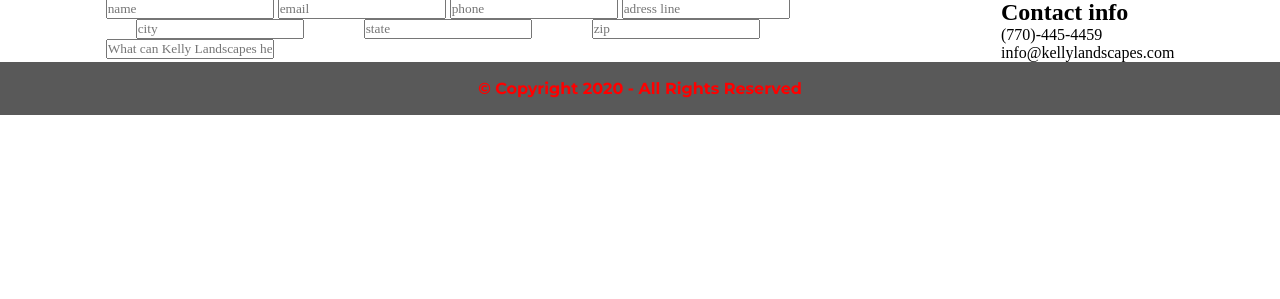
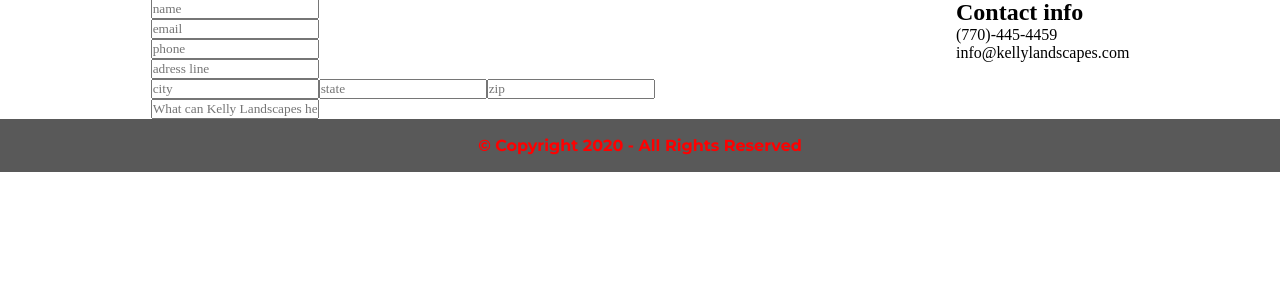
Before and after one commit to aaavramenk0/kelly-landscape-management, a PHP site: page /free-lawn-estimate.html in a window 1280 px wide; the page is wider, and only the part inside the window is pictured. Shown: the part 501-800 px from the top of that part. Run offline with PHP 8.4, Linux system fonts and the light colour scheme; some web fonts are replaced.

Commit message:
08/02/2022 - patch #12

```diff
--- a/css/lawn-estimate.css
+++ b/css/lawn-estimate.css
@@ -140,10 +140,6 @@ header{
     flex-direction: row;
     justify-content: space-around;
 }
-.form{
-    display: flex;
-    flex-direction: column;
-}
 
 footer{
     padding: 17px;
--- a/free-lawn-estimate.html
+++ b/free-lawn-estimate.html
@@ -38,9 +38,9 @@
             <div class="form">
                 <form action="" class="contact-form">
                     <input type="text" name="name" id="" placeholder="name">
-                    <input type="email" name="mail" id="" placeholder="email">
-                    <input type="tel" name="phone" id="" placeholder="phone">
-                    <input type="text" name="adress" id="" placeholder="adress line">
+                    <br><input type="email" name="mail" id="" placeholder="email">
+                    <br><input type="tel" name="phone" id="" placeholder="phone">
+                    <br><input type="text" name="adress" id="" placeholder="adress line">
                     <div class="wrapper">
                         <input type="text" name="city" id="" placeholder="city">
                         <input type="text" name="state" id="" placeholder="state">
```
